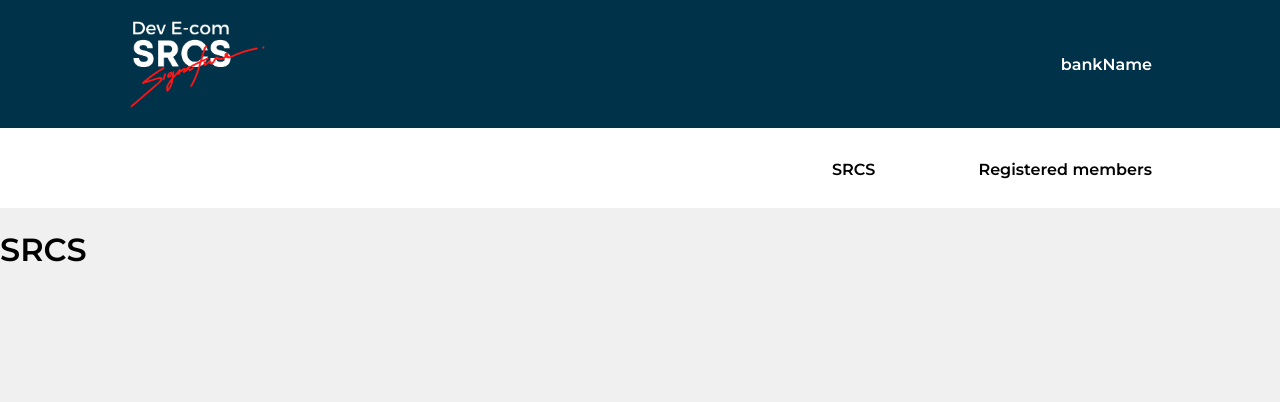
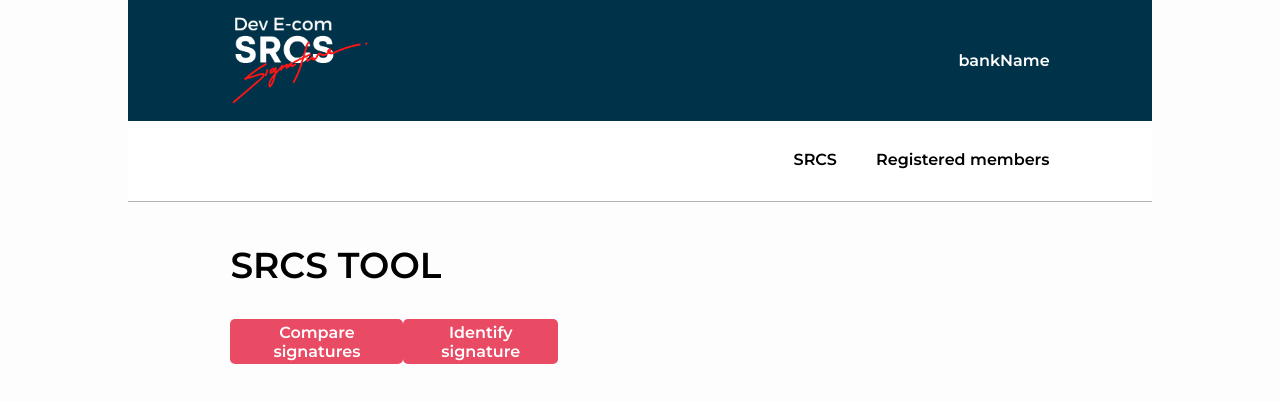
Before and after one commit to movin664/Dev-SRCS, a React (Create React App) app: page / in a window 1280 px wide. Shown: the top 402 px of the page. Built offline with nearby package versions, Linux system fonts and the light colour scheme.

Commit message:
Third commit

```diff
--- a/src/Home.js
+++ b/src/Home.js
@@ -3,7 +3,21 @@ function Title(){
     return(
 
         <div className="title">
-            <h1>SRCS</h1>
+            <h1 style={{
+                fontWeight:400
+            }}>SRCS TOOL</h1>
+
+        </div>
+
+    );
+
+}
+
+function Buttons(){
+    return(
+        <div className="compareANDIdentify">
+            <button className="btnCompare"> Compare signatures</button>
+            <button className="btnIdentify">Identify signature</button>
         </div>
 
     );
@@ -14,7 +28,11 @@ function Home(){
 
     return(
 
-        <Title/>
+        <section className="homepageBody">
+            <Title/>
+            <Buttons/>
+
+        </section>
 
     );
 
--- a/src/index.css
+++ b/src/index.css
@@ -1,15 +1,13 @@
 body {
   margin: 0;
+  width:80%;
+  margin:auto;
   font-family: 'Montserrat', sans-serif;
   -webkit-font-smoothing: antialiased;
   -moz-osx-font-smoothing: grayscale;
-  background-color:#F0F0F0;
+  background-color:#fdfdfd;
 }
 
-code {
-  font-family: source-code-pro, Menlo, Monaco, Consolas, 'Courier New',
-    monospace;
-}
 header{
 
   background-color: #003249;
@@ -42,16 +40,53 @@ header{
    color:black;
    background-color:white;
    text-decoration: none;
+   font-weight:600;
    margin-top:6%;
    height:45%;
 
 }
 .navElements a:hover{
 
-  border-bottom: 3px solid black;
+  border-bottom: 3px solid #003249;
 }
 .navWrapper{
 
   background-color: white;
+  border-bottom: 1px solid rgb(180, 180, 180);
 
 }
+
+/* homepage styling*/
+
+.homepageBody{
+
+  width:80%;
+  margin:auto;
+}
+.title{
+
+  margin-top:5%;
+  font-size: 1.5rem;
+
+
+}
+.compareANDIdentify{
+  width:40%;
+  display:flex;
+  margin-top:4%;
+  justify-content: space-between;
+
+}
+
+button{
+
+  font-family: 'Montserrat', sans-serif;
+  color:white;
+  border-style:none;
+  font-size:1rem;
+  background-color: #E94A64;
+  border-color:#E94A64;
+  padding:1% 3%;;
+  border-radius:5px;
+
+}
--- a/src/navBar.js
+++ b/src/navBar.js
@@ -15,7 +15,6 @@ function NavBarTop(){
 
 
     );
-
 
 
 }
```
